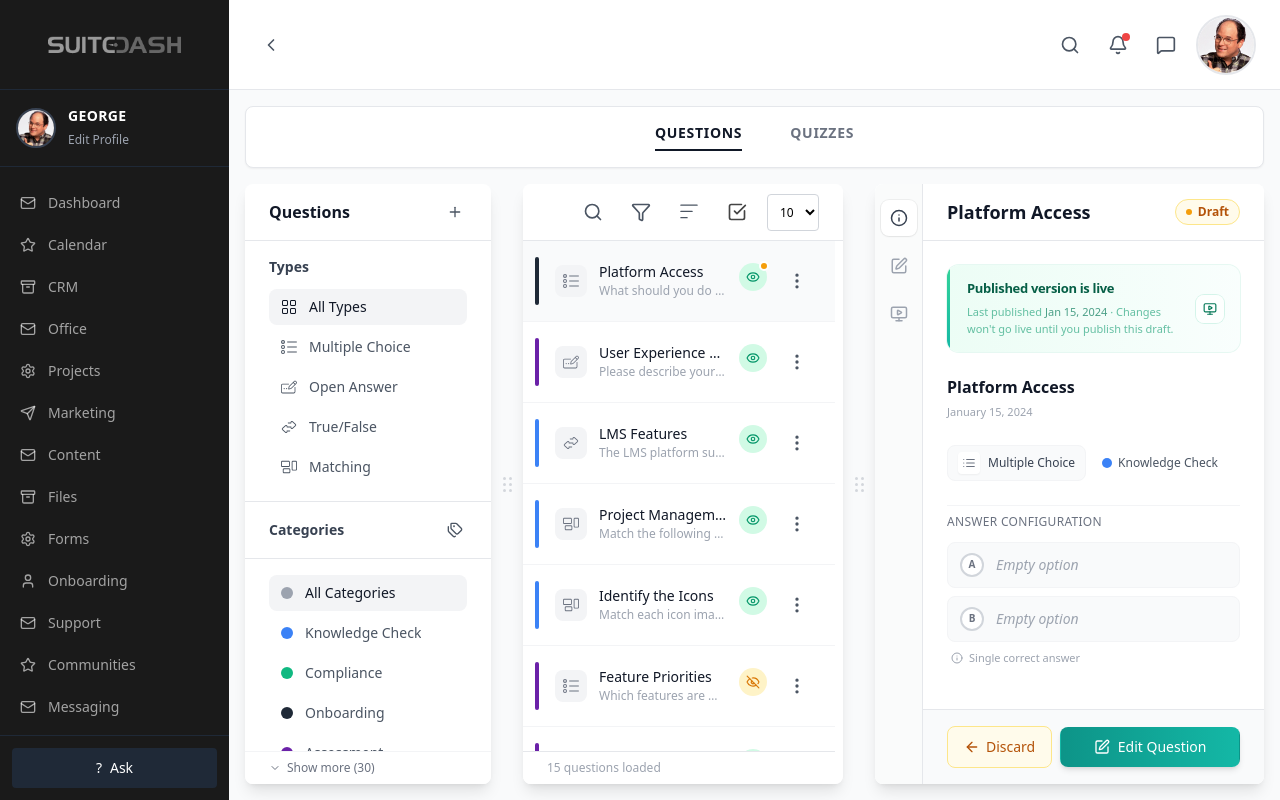
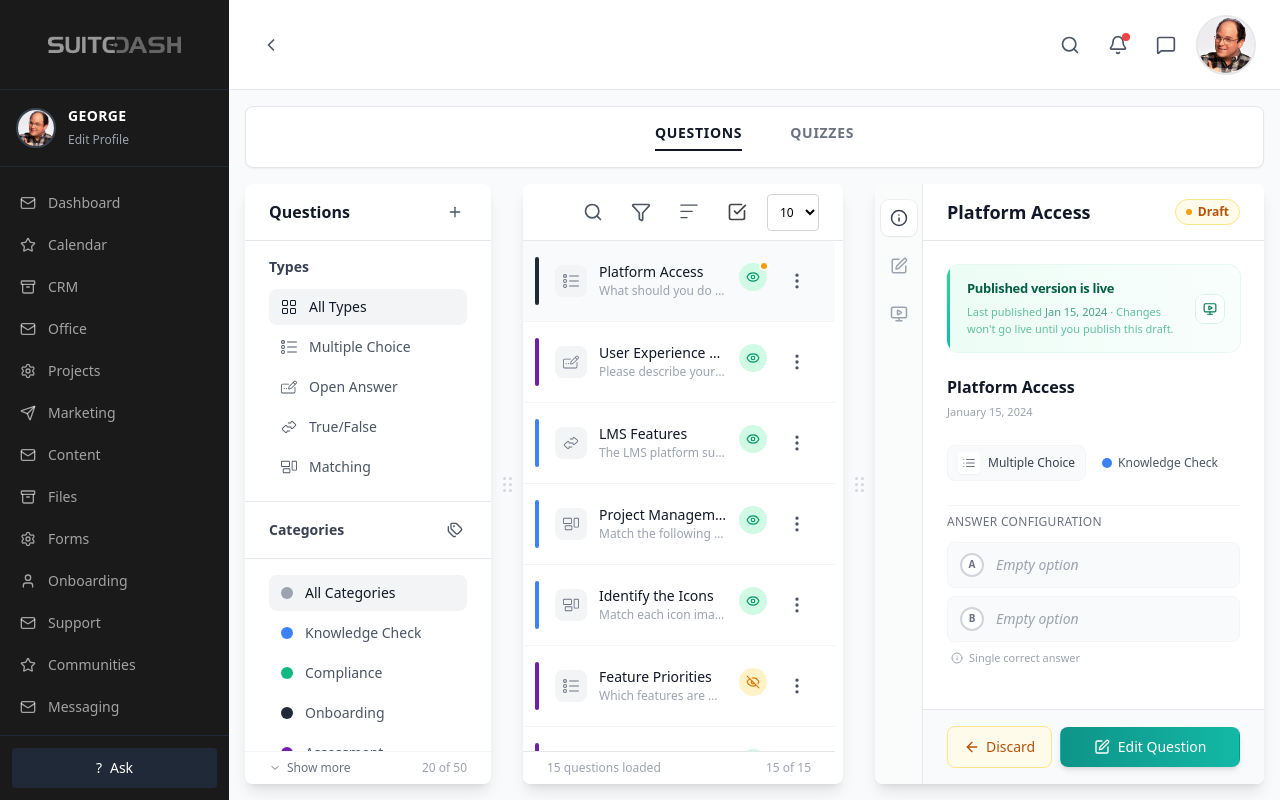
Before and after one commit to romanandrei62/Quizzes-, a React (Vite) app: page / in a window 1280 px wide. Built offline with nearby package versions, Linux system fonts and the light colour scheme.

Commit message:
[Magic Patterns] Updated from 'Categories List Still Incorrect'

```diff
--- a/src/components/questions/QuestionsContent.tsx
+++ b/src/components/questions/QuestionsContent.tsx
@@ -1377,17 +1377,22 @@ export function QuestionsContent({
               ) : hasMoreQuestions ? (
                 <button
                   onClick={loadMoreQuestions}
-                  className="w-full flex items-center gap-1.5 px-6 py-2 text-xs text-gray-500 hover:text-gray-700 transition-colors"
+                  className="w-full flex items-center justify-between px-6 py-2 text-xs text-gray-500 hover:text-gray-700 transition-colors"
                 >
-                  <ChevronDown className="w-3 h-3" />
-                  <span>
-                    Show more ({filteredQuestions.length - visibleQuestionCount}
-                    )
+                  <span className="flex items-center gap-1.5">
+                    <ChevronDown className="w-3 h-3" />
+                    Show more
+                  </span>
+                  <span className="text-gray-400">
+                    {visibleQuestionCount} of {filteredQuestions.length}
                   </span>
                 </button>
               ) : (
-                <div className="flex items-center px-6 py-2 text-xs text-gray-400">
+                <div className="flex items-center justify-between px-6 py-2 text-xs text-gray-400">
                   <span>{filteredQuestions.length} questions loaded</span>
+                  <span>
+                    {filteredQuestions.length} of {filteredQuestions.length}
+                  </span>
                 </div>
               )}
             </div>
@@ -1458,11 +1463,14 @@ export function QuestionsContent({
             ) : hasMoreQuestions ? (
               <button
                 onClick={loadMoreQuestions}
-                className="w-full flex items-center gap-1.5 px-4 py-2 text-xs text-gray-500 hover:text-gray-700 transition-colors"
+                className="w-full flex items-center justify-between px-4 py-2 text-xs text-gray-500 hover:text-gray-700 transition-colors"
               >
-                <ChevronDown className="w-3 h-3" />
-                <span>
-                  Show more ({filteredQuestions.length - visibleQuestionCount})
+                <span className="flex items-center gap-1.5">
+                  <ChevronDown className="w-3 h-3" />
+                  Show more
+                </span>
+                <span className="text-gray-400">
+                  {visibleQuestionCount} of {filteredQuestions.length}
                 </span>
               </button>
             ) : null}
--- a/src/components/questions/QuestionsSidebar.tsx
+++ b/src/components/questions/QuestionsSidebar.tsx
@@ -529,14 +529,22 @@ export function QuestionsSidebar({
           hasMore ?
           <button
             onClick={loadMore}
-            className="w-full flex items-center gap-1.5 px-6 py-2 text-xs text-gray-500 hover:text-gray-700 transition-colors">
+            className="w-full flex items-center justify-between px-6 py-2 text-xs text-gray-500 hover:text-gray-700 transition-colors">
 
-                <ChevronDown className="w-3 h-3" />
-                <span>Show more ({remaining})</span>
+                <span className="flex items-center gap-1.5">
+                  <ChevronDown className="w-3 h-3" />
+                  Show more
+                </span>
+                <span className="text-gray-400">
+                  {visibleCount} of {categories.length}
+                </span>
               </button> :
 
-          <div className="flex items-center px-6 py-2 text-xs text-gray-400">
+          <div className="flex items-center justify-between px-6 py-2 text-xs text-gray-400">
                 <span>{categories.length} categories loaded</span>
+                <span>
+                  {categories.length} of {categories.length}
+                </span>
               </div>
           }
           </div>
```
